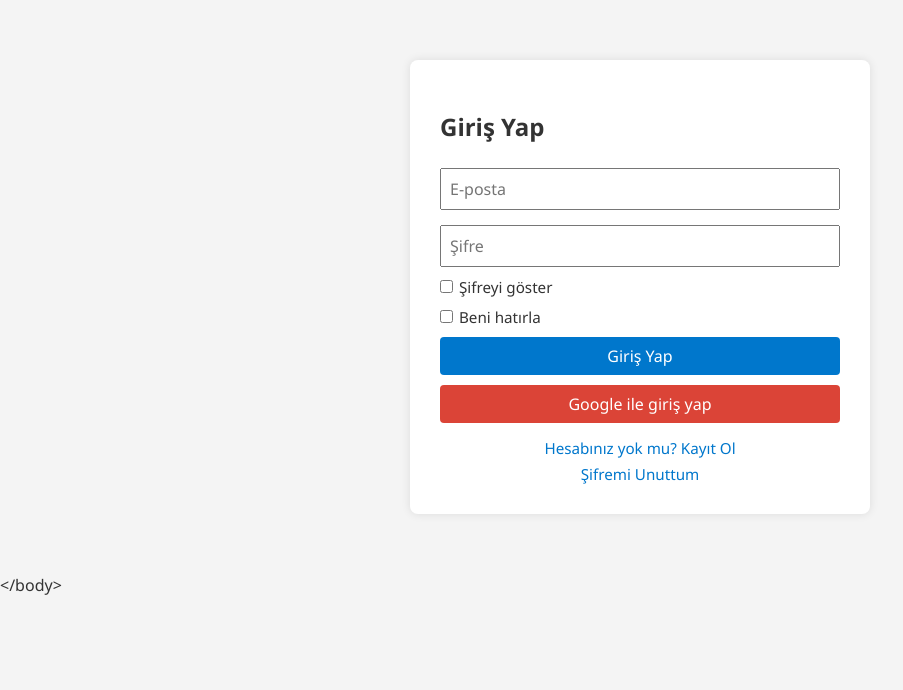
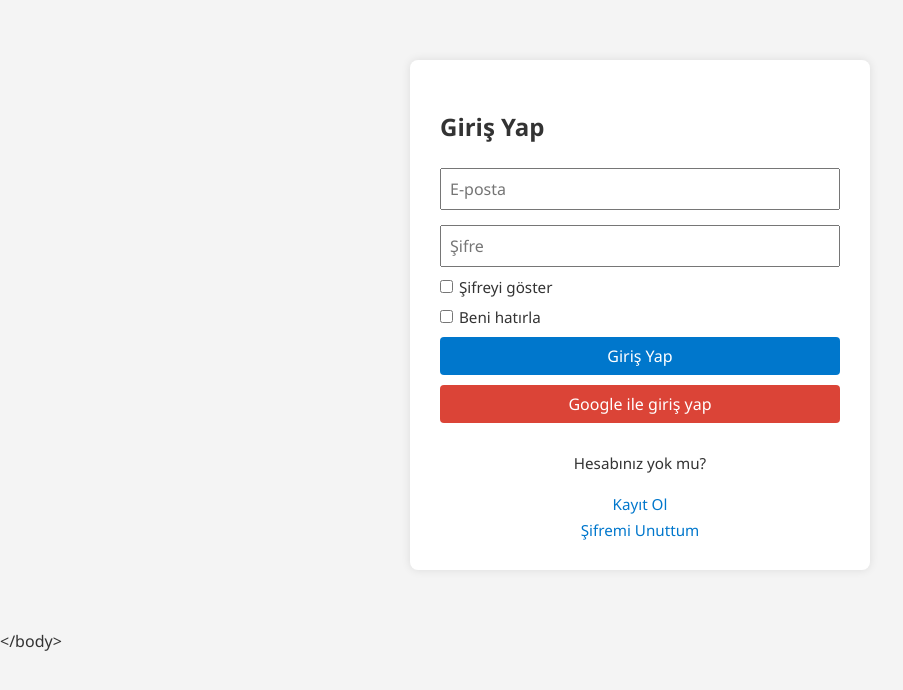
Before and after one commit to Serhan-Yildiz/meski-kanban, a React (Vite) app in the folder client/: page /login in a window 1280 px wide. Shown: the top 690 px of the page, without its empty margins (0-903 px from the left). Built offline with nearby package versions, Linux system fonts and the light colour scheme; no server answers.

Commit message:
enter basma işi

```diff
--- a/client/src/pages/LoginPage.jsx
+++ b/client/src/pages/LoginPage.jsx
@@ -92,7 +92,8 @@ export default function LoginPage() {
       </a>
 
       <div className="auth-links">
-        <a href="/register">Hesabınız yok mu? Kayıt Ol</a>
+        <p>Hesabınız yok mu?</p>
+        <a href="/register">Kayıt Ol</a>
         <a href="/forgot-password">Şifremi Unuttum</a>
       </div>
 
```
